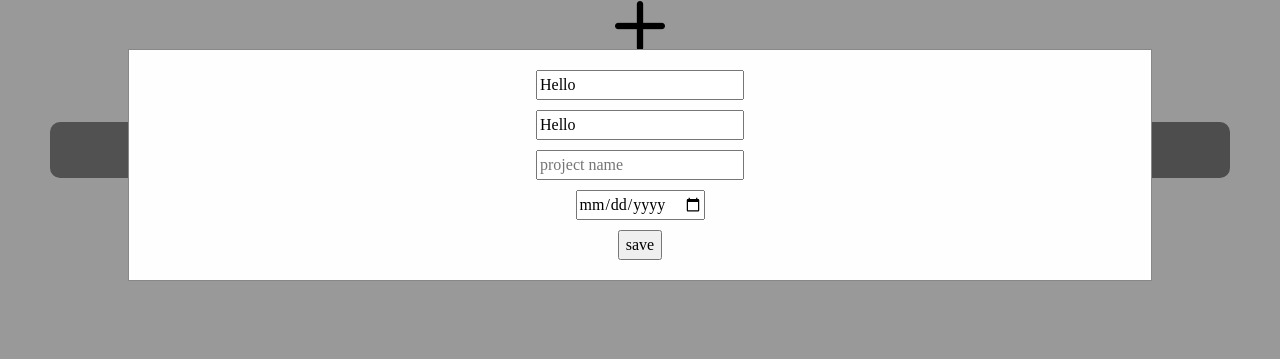
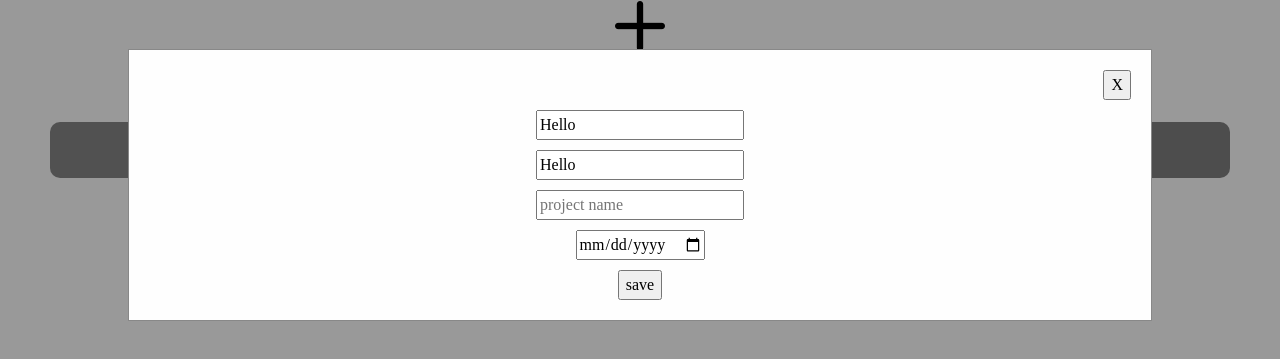
Before and after one commit to HannuSuhonen/todo-app, a website built with webpack: page src/template.html in a window 1280 px wide. Both pictures are taken after a click on the icon 639 px from the left and 85 px from the top of the page. Shown: the part 51-410 px from the top of the page. Built offline with nearby package versions, Linux system fonts and the light colour scheme.

Commit message:
add btn to close modal without saving

```diff
--- a/src/modal.js
+++ b/src/modal.js
@@ -1,38 +1,40 @@
-import { createTodo } from "./createTodo";
-
 let modalElement;
 export function generateModal(onCloseCallback){
     let modal = document.createElement("div");
     let modalContent = document.createElement("div");
     let titleInput = document.createElement("input");
+    let closeBtn = document.createElement("button");
     let descInput = document.createElement("input");
     let datepicker = document.createElement("input");
     let projectInput = document.createElement("input");
-    let closeButton = document.createElement("button");
+    let saveButton = document.createElement("button");
 
     titleInput.classList.add("modal-title");
     descInput.classList.add("modal-description");
     datepicker.classList.add("modal-duedate");
     projectInput.classList.add("modal-project");
-    closeButton.classList.add("closeBtn");
+    saveButton.classList.add("saveBtn");
+    closeBtn.classList.add("closeBtn2");
 
     datepicker.type = "date";
     titleInput.value = "Hello";
     descInput.value = "Hello";
     projectInput.placeholder = "project name"
-    closeButton.textContent = "save";
+    saveButton.textContent = "save";
+    closeBtn.textContent = "X";
 
+    modalContent.appendChild(closeBtn);
     modalContent.appendChild(titleInput);
     modalContent.appendChild(descInput);
     modalContent.appendChild(projectInput);
     modalContent.appendChild(datepicker);
-    modalContent.appendChild(closeButton);
+    modalContent.appendChild(saveButton);
 
     modal.classList.add("modal");
     modalContent.classList.add("modal-content");
     modal.appendChild(modalContent);
 
-    closeButton.addEventListener("click", () => {
+    saveButton.addEventListener("click", () => {
         if (typeof onCloseCallback === 'function') {
             onCloseCallback({
                 title: titleInput.value,
@@ -44,6 +46,10 @@ export function generateModal(onCloseCallback){
         hideModal(modal);
     });
 
+    closeBtn.addEventListener("click", () => {
+        hideModal();
+    })
+
     let container = document.querySelector(".grid-container");
     container.appendChild(modal);
 
@@ -51,7 +57,6 @@ export function generateModal(onCloseCallback){
 }
 
 export function showTodoDetails(todo){
-    clearModalFields();
     modalElement.querySelector(".modal-title").value = todo.title;
     modalElement.querySelector(".modal-description").value = todo.description;
     modalElement.querySelector(".modal-duedate").value = todo.dueDate;
@@ -73,5 +78,6 @@ export function showModal() {
 
 // Hide modal
 export function hideModal() {
+    clearModalFields();
     modalElement.classList.remove("is-visible");
 }
--- a/src/styles.css
+++ b/src/styles.css
@@ -142,3 +142,7 @@
 .addTodoBtn{
   font-size: 50px;
 }
+
+.closeBtn2{
+  align-self: flex-end;
+}
```
